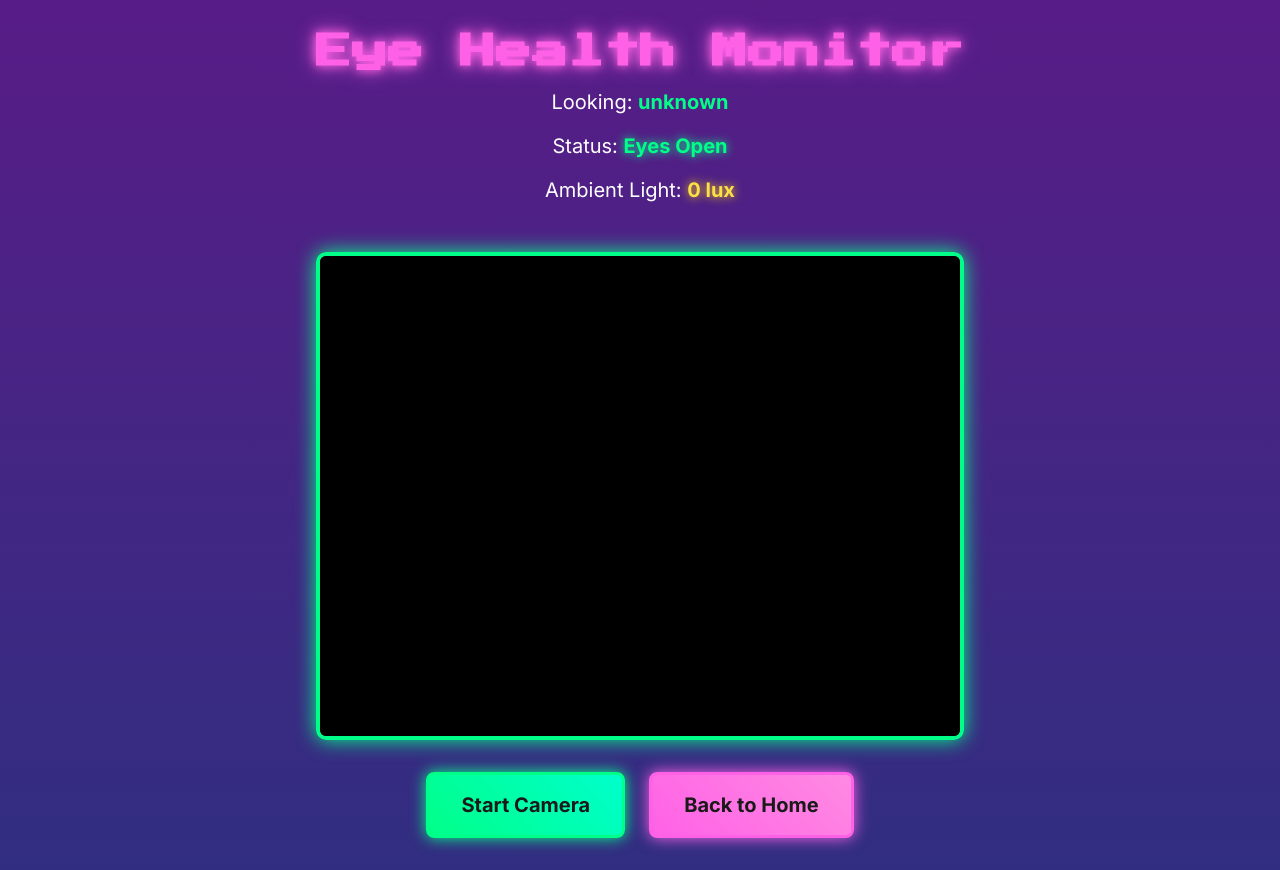
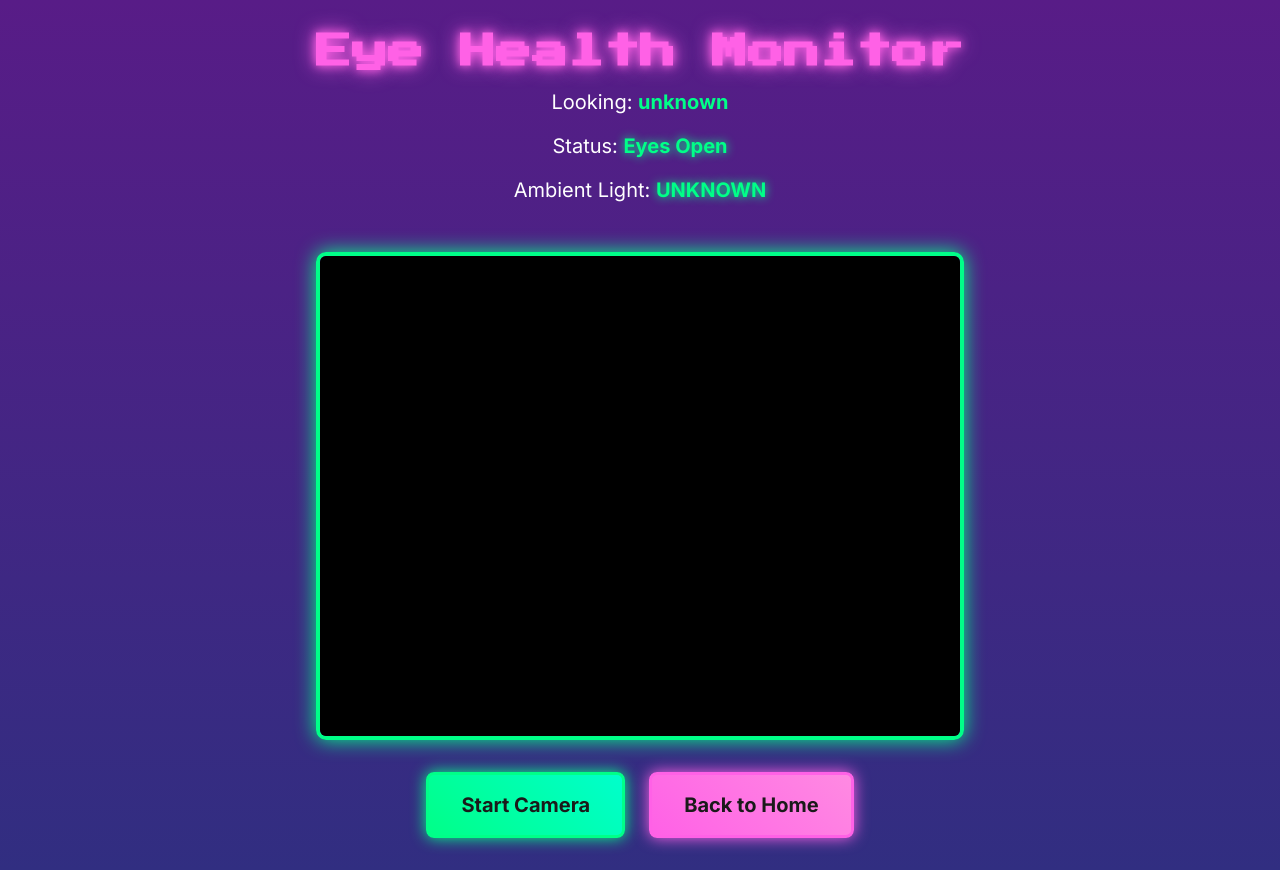
Before and after one commit to shrenikpatel17/hackpton25, a Next.js app: page /webcam in a window 1280 px wide. Built offline with nearby package versions, Linux system fonts and the light colour scheme.

Commit message:
set the Ambient Light thresold as 70

```diff
--- a/app/webcam/page.tsx
+++ b/app/webcam/page.tsx
@@ -12,7 +12,7 @@ export default function WebcamPage() {
   const [isStreaming, setIsStreaming] = useState(false);
   const [eyeDirection, setEyeDirection] = useState<string>("unknown");
   const [isBlinking, setIsBlinking] = useState(false);
-  const [ambientLight, setAmbientLight] = useState<number>(0);
+  const [ambientLight, setAmbientLight] = useState<string>("unknown");
 
   const startWebcam = async () => {
     try {
@@ -97,7 +97,7 @@ export default function WebcamPage() {
       } else if (endpoint === '/api/py/detect-blink') {
         setIsBlinking(data.is_blinking || false);
       } else if (endpoint === '/api/py/detect-ambient-light') {
-        setAmbientLight(data.amb_light || 0);
+        setAmbientLight(data.amb_light || "unknown");
       }
     } catch (error) {
       console.error('Error sending frame to API:', error);
@@ -183,11 +183,11 @@ export default function WebcamPage() {
         </div>
         <div className="text-white text-xl mb-4">
           Ambient Light: <span
-            className={`font-bold ${ambientLight < 100 ? 'text-yellow-300' : 'text-[#00ff88]'}`}
+            className={`font-bold ${ambientLight === "dark" ? 'text-yellow-300' : 'text-[#00ff88]'}`}
             style={{
-              textShadow: ambientLight < 100 ? '0 0 10px #ffd700' : '0 0 10px #00ff88'
+              textShadow: ambientLight === "dark" ? '0 0 10px #ffd700' : '0 0 10px #00ff88'
             }}>
-            {Math.round(ambientLight)} lux
+            {ambientLight.toUpperCase()}
           </span>
         </div>
       </div>
```
Also changed, not shown: 1 other file (tests, documents, lock files or other folders).
